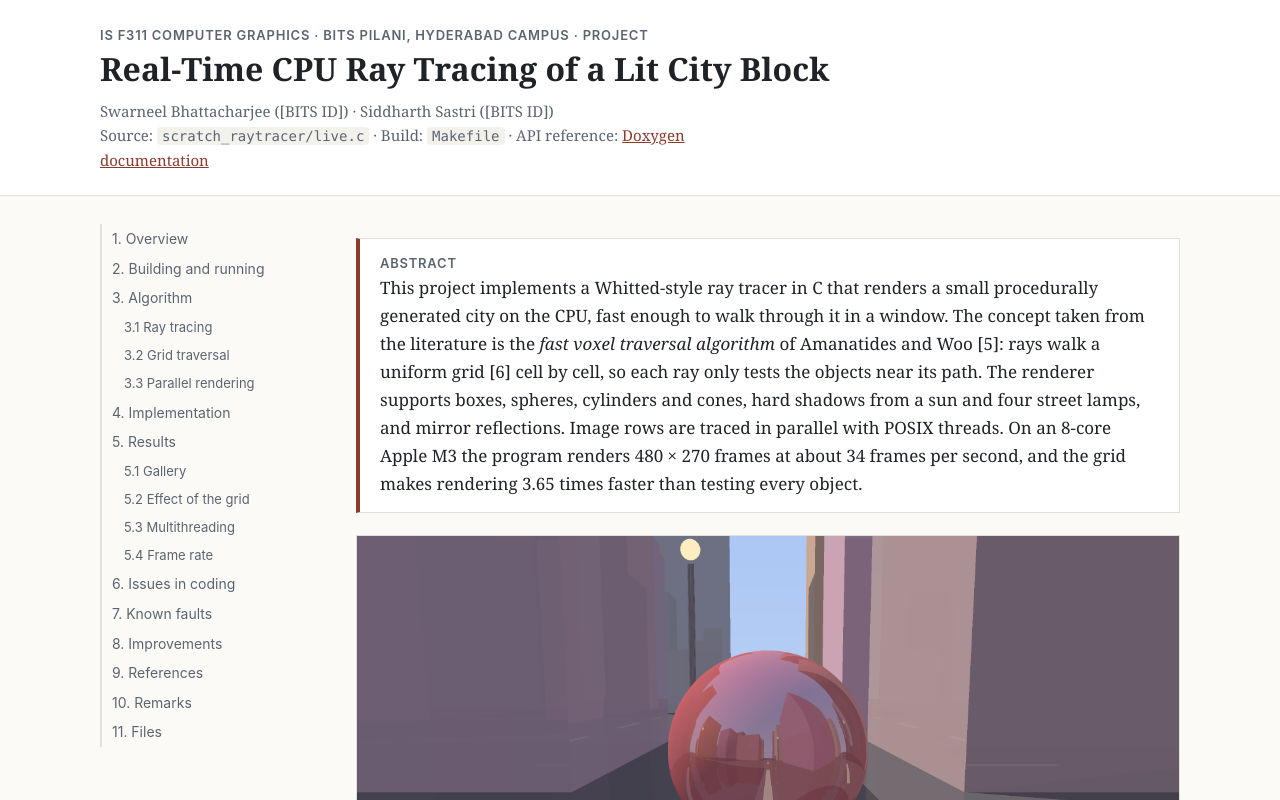
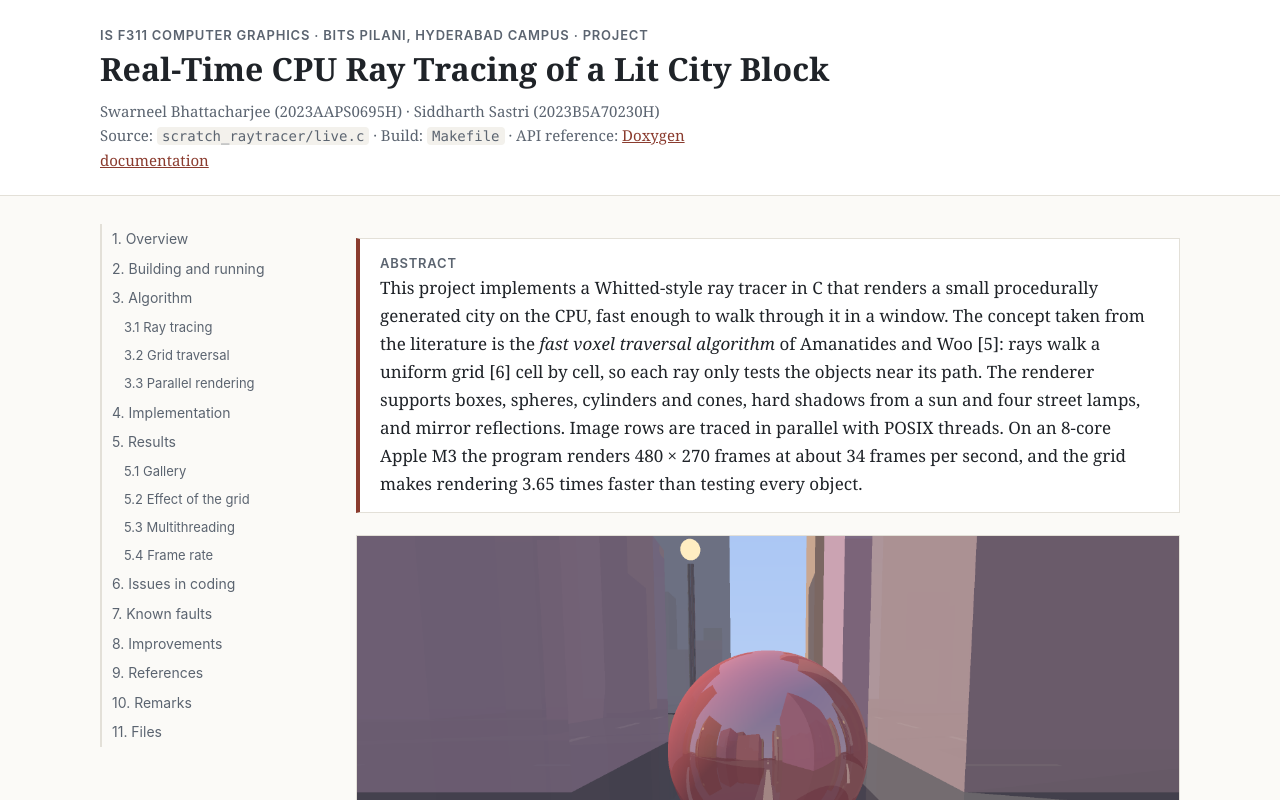
Before and after one commit to swarneel123bh-ux/GraphicsProject, a plain HTML site: page docs/documentation.html in a window 1280 px wide. Shown: the top 800 px of the page. Drawn offline with Linux system fonts and the light colour scheme.

Commit message:
Add group member IDs to the documentation
Co-Authored-By: Claude Opus 5.5 <noreply@anthropic.com>

```diff
--- a/docs/documentation.html
+++ b/docs/documentation.html
@@ -63,7 +63,7 @@
 <header class="site"><div class="wrap">
   <div class="course">IS F311 Computer Graphics · BITS Pilani, Hyderabad Campus · Project</div>
   <h1>Real-Time CPU Ray Tracing of a Lit City Block</h1>
-  <p class="meta">Swarneel Bhattacharjee ([BITS ID]) · Siddharth Sastri ([BITS ID])<br>
+  <p class="meta">Swarneel Bhattacharjee (2023AAPS0695H) · Siddharth Sastri (2023B5A70230H)<br>
   Source: <code>scratch_raytracer/live.c</code> · Build: <code>Makefile</code> · API reference: <a href="api/index.html">Doxygen documentation</a></p>
 </div></header>
 
```
